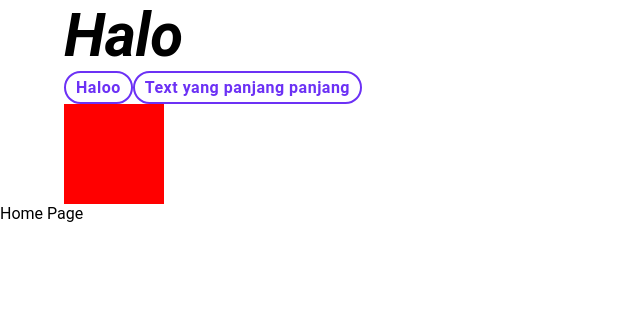
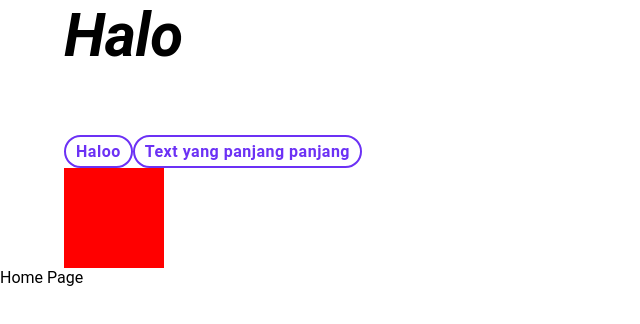
Before and after one commit to verm024/b3k3n-deall, a React (Create React App) app: page / in a window 1280 px wide. Shown: the top 324 px of the page, without its empty margins (0-640 px from the left). Built offline with nearby package versions, Linux system fonts and the light colour scheme.

Commit message:
Create Spacer Atom

```diff
--- a/src/App.tsx
+++ b/src/App.tsx
@@ -6,7 +6,7 @@ import GlobalStyles from "./utils/globalStyles";
 import { BrowserRouter as Router } from "react-router-dom";
 import GlobalRoutes from "./routes/GlobalRoutes";
 
-import { Text, Container } from "./components/atom";
+import { Text, Container, Spacer } from "./components/atom";
 import { Tag } from "./components/molecules";
 
 const Test = styled.div<{ color: string }>`
@@ -30,6 +30,7 @@ function App() {
           <Text italic textType="h2">
             Halo
           </Text>
+          <Spacer size={64} />
           <Tag onClick={() => alert("clicked")} cursor="pointer">
             Haloo
           </Tag>
--- /dev/null
+++ b/src/components/atom/Spacer/Spacer.tsx
@@ -0,0 +1,20 @@
+import React from "react";
+
+import styled from "styled-components";
+
+interface SpacerProps {
+  size?: number;
+  inline?: boolean;
+}
+
+const SpacerDiv = styled.div<SpacerProps>`
+  width: ${({ size }) => size}px;
+  height: ${({ size }) => size}px;
+  display: ${({ inline }) => (inline ? "inline-block" : "block")};
+`;
+
+const Spacer = ({ size = 4, inline = false }: SpacerProps) => {
+  return <SpacerDiv size={size} inline={inline} />;
+};
+
+export default Spacer;
--- /dev/null
+++ b/src/components/atom/Spacer/package.json
@@ -0,0 +1,3 @@
+{
+  "main": "Spacer.tsx"
+}
--- a/src/components/atom/index.ts
+++ b/src/components/atom/index.ts
@@ -1,2 +1,3 @@
 export { default as Text } from "./Text";
 export { default as Container } from "./Container";
+export { default as Spacer } from "./Spacer";
```
